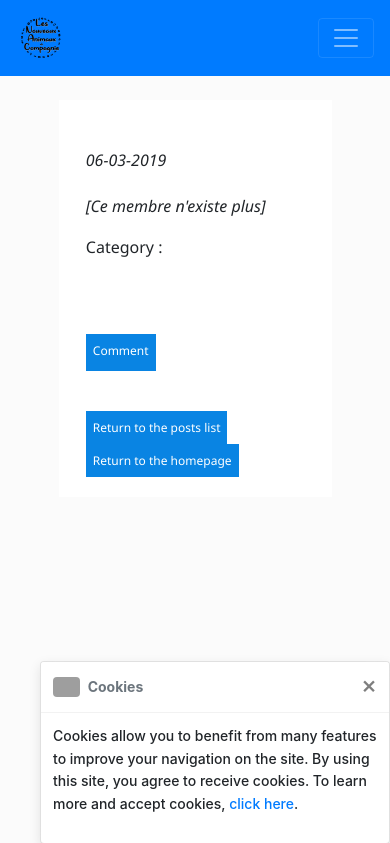
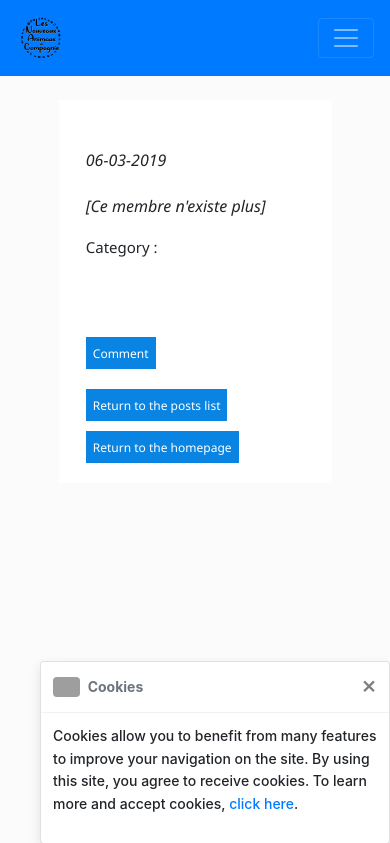
Before and after one commit to Jwana24/projet_afpa_2019, a Symfony app: template templates/forum/show.html.twig in a window 390 px wide. Shown: the top 843 px of the page. Run offline with Twig, Linux system fonts and the light colour scheme; the template is opened without the code that fills it, so the values that code supplies are empty; form fields are guessed from the names that the template uses; some libraries are stand-ins or nearby versions; grey boxes are pictures that could not be loaded.

Commit message:
css media query show forum page ok

```diff
--- a/public/CSS/style.css
+++ b/public/CSS/style.css
@@ -1145,9 +1145,10 @@ ion-icon[name=heart-empty]
         display: initial;
     }
 
-    /* SHOW ARTICLE PAGE */
+    /* SHOW ARTICLE PAGE + SHOW FORUM PAGE*/
 
-    .article-page .btn-site
+    .article-page .btn-site,
+    .forum-page .btn-site
     {
         height: 32px !important;
     }
@@ -1166,18 +1167,23 @@ ion-icon[name=heart-empty]
         font-size: 18px;
     }
 
-    .article-show .text-article
+    .article-show .text-article,
+    .forum-show .text-post,
+    .category-post
     {
         font-size: 15px !important;
     }
 
-    .form-edit-article input[type=file]
+    .form-edit-article input[type=file],
+    .form-edit-post input[type=file]
     {
         width: 100%;
     }
 
     .btn-edit-article,
-    .cancel-article
+    .cancel-article,
+    .btn-edit-post,
+    .cancel-post
     {
         margin-left: 5px !important;
     }
@@ -1193,35 +1199,42 @@ ion-icon[name=heart-empty]
     .like-article .btn-like-article,
     .like-article a,
     .btn-admin-article input[type=submit],
-    .btn-admin-article a
+    .btn-admin-article a,
+    .btn-admin-post input[type=submit],
+    .btn-admin-post a,
+    .response-btn
     {
         margin-bottom: 20px;
     }
 
     .btn-admin-article,
-    .like-article
+    .like-article,
+    .btn-admin-post
     {
         position: initial !important;
     }
 
-    .article-page .form-comment-article
+    .article-page .form-comment-article,
+    .forum-page .form-comment-post
     {
         margin-top: 0;
     }
 
-    .comment-article .date
+    .comment-article .date,
+    .comment-post .date
     {
         margin-top: 0 !important;
     }
 
     .article-page .article-comment .username,
-    .article-page .article-comment .username
+    .forum-page .post-comment .username
     {
         font-weight: 600;
         font-size: 14px;
     }
 
-    .article-page .article-comment .text-article-comment
+    .article-page .article-comment .text-article-comment,
+    .forum-page .post-comment .text-post-comment
     {
         width: 95%;
     }
@@ -1244,26 +1257,26 @@ ion-icon[name=heart-empty]
         margin-left: -10px;
     }
 
-    .message-edit-response
+    .message-edit-response,
+    .content-comment-edit
     {
         width: 100% !important;
     }
 
     .cancel-response,
-    .btn-edit-response
+    .btn-edit-response,
+    .cancel-response-post,
+    .cancel-comment-post,
+    .btn-edit-comment
     {
         margin-right: 2px !important;
     }
 
     .article-comment .link-return-articles,
-    .forum-comment .link-return-posts
+    .post-comment .link-return-posts
     {
         margin-top: 0 !important;
-    }
-
-    .link-return-articles
-    {
-        margin-bottom: 10px;
+        margin-bottom: 10px !important;
     }
 
     .article-comment .link-article-page a,
--- a/templates/forum/commentsPost/delete.html.twig
+++ b/templates/forum/commentsPost/delete.html.twig
@@ -1,5 +1,5 @@
 <form method="post" action="{{ path('delete_comment_post', {'id': comment.id}) }}" onsubmit="return confirm('Etes-vous sûr de vouloir supprimer ce commentaire ?');">
     <input type="hidden" name="_method" value="DELETE">
     <input type="hidden" name="_token" value="{{ csrf_token('delete' ~ comment.id) }}">
-    <button class="btn-site">{% trans %}Supprimer le commentaire{% endtrans %}</button>
+    <button class="btn-site">{% trans %}Supprimer commentaire{% endtrans %}</button>
 </form>
--- a/templates/forum/responsesPost/delete.html.twig
+++ b/templates/forum/responsesPost/delete.html.twig
@@ -1,5 +1,5 @@
 <form method="post" action="{{ path('delete_response_post', {'id': response.id}) }}" onsubmit="return confirm('Etes-vous sûr de vouloir supprimer cette réponse ?');">
     <input type="hidden" name="_method" value="DELETE">
     <input type="hidden" name="_token" value="{{ csrf_token('delete' ~ response.id) }}">
-    <button class="btn-site">{% trans %}Supprimer la réponse{% endtrans %}</button>
+    <button class="btn-site">{% trans %}Supprimer réponse{% endtrans %}</button>
 </form>
--- a/templates/forum/show.html.twig
+++ b/templates/forum/show.html.twig
@@ -12,7 +12,7 @@
 
                     <h2 class="title title-post">{{post.TitlePost}}
                         {% if post.Resolve == 'resolve' %}
-                            <span>[{% trans %}Post résolu{% endtrans %}]</span>
+                            <span><br>[{% trans %}Post résolu{% endtrans %}]</span>
                         {% endif %}
 
                     </h2>
@@ -22,7 +22,7 @@
                     {% else %}
                     <p class="member-not-exist">[{% trans %}Ce membre n'existe plus{% endtrans %}]</p>
                     {% endif %}
-                    <p>{% trans %}Catégorie{% endtrans %} : {{post.categorie | trans}}</p>
+                    <p class="category-post">{% trans %}Catégorie{% endtrans %} : {{post.categorie | trans}}</p>
                     <p class="text text-post">{{post.TextPost}}</p>
 
                     <form class="form-edit-post" method="post">
@@ -99,7 +99,7 @@
 
                             <div class="btn-comment">
                                 {% if is_granted('MODIFPOSTCOMMENT', comment) %}
-                                    <a class="btn-site btn-edit-comment" data-post="true" data-locale="{{ app.session.get('_locale') }}" data-toggle="false" data-id="{{ comment.id }}" href="{{ path('edit_comment_post', {'id':comment.Id}) }}">{% trans %}Editer le commentaire{% endtrans %}</a>
+                                    <a class="btn-site btn-edit-comment" data-post="true" data-locale="{{ app.session.get('_locale') }}" data-toggle="false" data-id="{{ comment.id }}" href="{{ path('edit_comment_post', {'id':comment.Id}) }}">{% trans %}Editer commentaire{% endtrans %}</a>
                                     <a class="btn-site cancel-comment-post cancel-comment-post{{ comment.id }}" href="#">{% trans %}Annuler{% endtrans %}</a>
                                 {% endif %}
 
@@ -127,7 +127,7 @@
 
                                 <div class="btn-response">
                                     {% if is_granted('MODIFRESPONSE', response) %}
-                                        <a class="btn-site btn-edit-response" data-post="true" data-locale="{{ app.session.get('_locale') }}" data-toggle="false" data-id="{{ response.id }}" href="{{ path('edit_response_post', {'id':response.Id}) }}">{% trans %}Editer la réponse{% endtrans %}</a>
+                                        <a class="btn-site btn-edit-response" data-post="true" data-locale="{{ app.session.get('_locale') }}" data-toggle="false" data-id="{{ response.id }}" href="{{ path('edit_response_post', {'id':response.Id}) }}">{% trans %}Editer réponse{% endtrans %}</a>
                                         <a class="btn-site cancel-response-post cancel-response-post{{ response.id }}" href="#">{% trans %}Annuler{% endtrans %}</a>
                                     {% endif %}
 
@@ -148,7 +148,7 @@
 
                 <div class="contain-form-response">
                     {{ form_start(formResponse) }}
-                    {{ form_widget(formResponse.text_response) }}
+                    {{ form_widget(formResponse.text_response, {'attr': {'class': 'message-edit-response'} }) }}
                     <input type="hidden" value="" name="id_comment">
                     <input class="btn-site" type="submit" value="Envoyer">
                     {{ form_end(formResponse) }}
@@ -177,4 +177,5 @@
     <script src="{{ asset('js/editResponse.js') }}"></script>
     <script src="{{ asset('js/editPost.js') }}"></script>
     <script src="{{ asset('js/toggle-response.js') }}"></script>
+    <script src="{{ asset('js/textTransform.js') }}"></script>
 {% endblock %}
```
